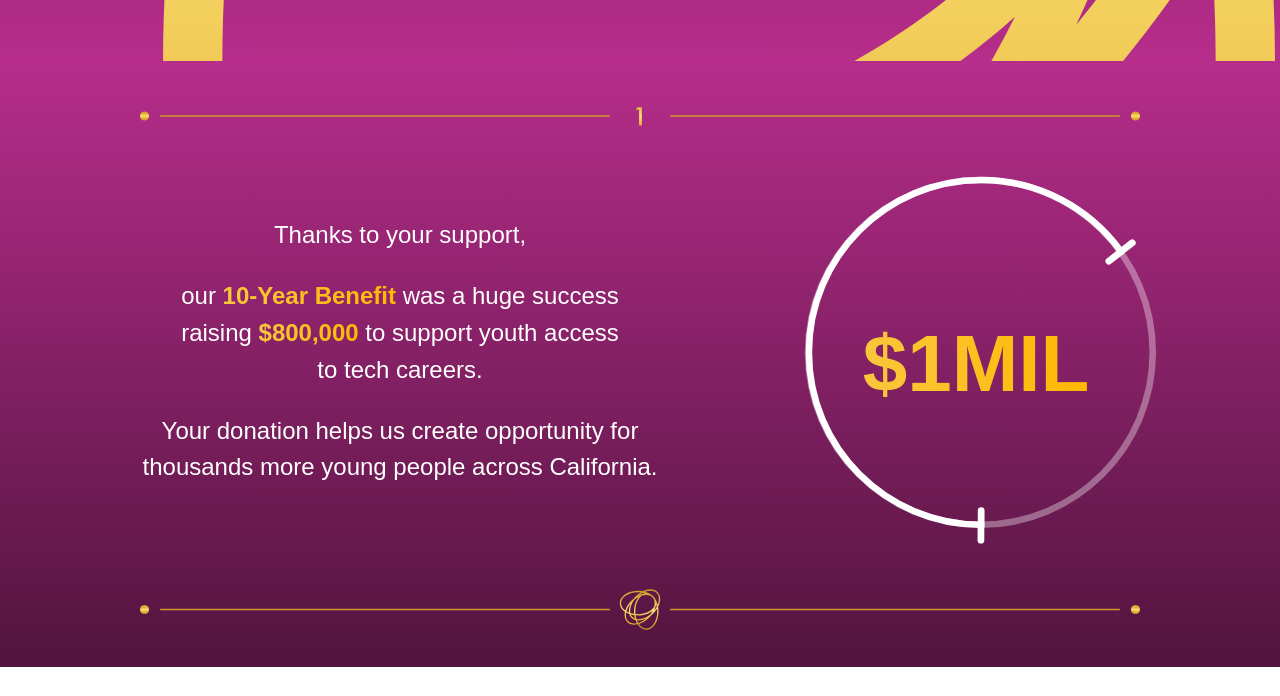
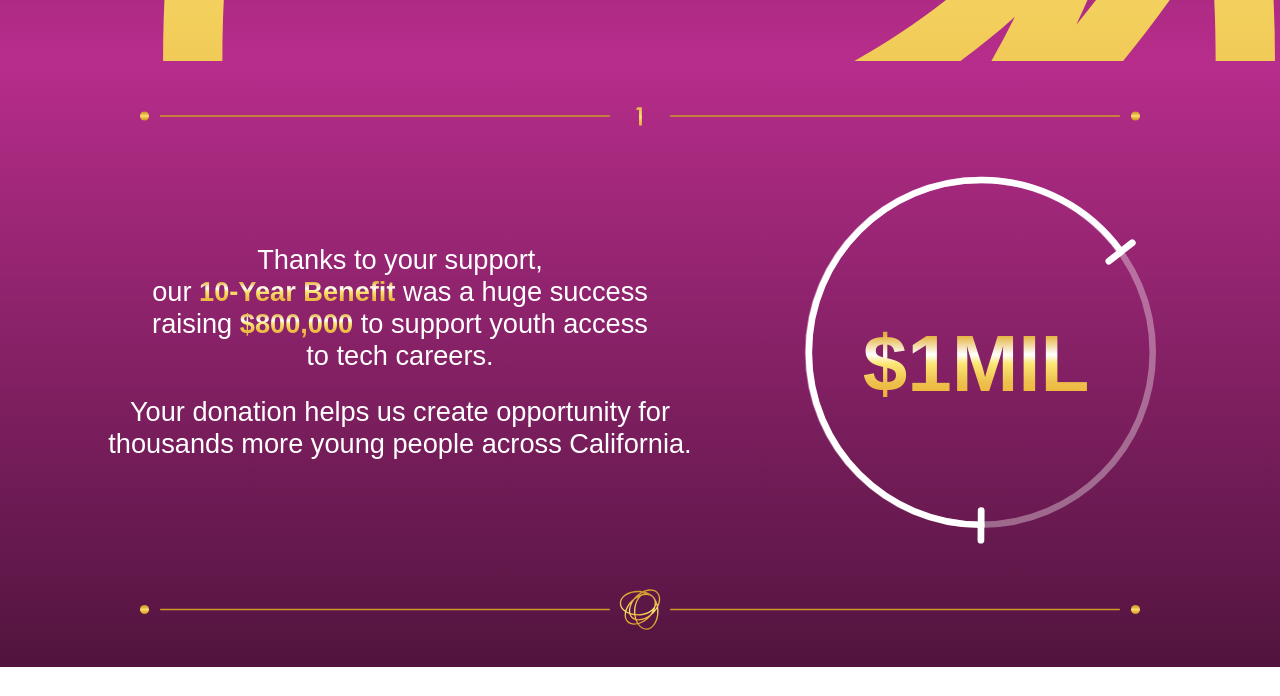
Before and after one commit to BizzNEST/BenefitLandingPage, a plain HTML site: page index.html in a window 1280 px wide. Shown: the part 610-1306 px from the top of the page. Drawn offline with nearby package versions, Linux system fonts and the light colour scheme; a web font is replaced by a local one.

Commit message:
feat(statbar): fixed the color gradient

```diff
--- a/index.html
+++ b/index.html
@@ -48,9 +48,7 @@
     <div class="statsbar-content">
       <!-- Text: initially hidden -->
       <div id="textBlock" class="text-container hidden">
-        <p>Thanks to your support,</p>
-        <p>
-          our <span class="highlight">10-Year Benefit</span> was a huge success<br/>
+        <p>Thanks to your support,<br>our <span class="highlight">10-Year Benefit</span> was a huge success<br/>
           raising <span class="highlight">$800,000</span> to support youth access<br/>
           to tech careers.
         </p>
--- a/statsbar.css
+++ b/statsbar.css
@@ -66,13 +66,21 @@
   transform: translate(-10%, -50%); /* slide right, keep vertical centered */
 }
 
-
 /* Circle content */
 .circle-text {
   position: absolute;
   font-size: 5rem;
   font-weight: bold;
-    background: linear-gradient(to right, #f9c73d, #ffb800);
+  background: linear-gradient(
+    180deg,
+    #ce9728 0%,
+    #e5b543 20%,
+    #ffffff 40%,
+    #fce674 50%,
+    #edc04d 70%,
+    #eeb538 85%,
+    #d19a29 100%
+  );
   -webkit-background-clip: text;
   -webkit-text-fill-color: transparent;
 }
@@ -81,8 +89,8 @@
 .text-container {
   flex: 1;
   text-align: center;
-    font-size: 1.5rem;
-    line-height: 2.3rem;
+  font-size: 1.7rem;
+  line-height: 2rem;
   opacity: 1;
   transition: all 1s ease;
   transform: translate(-20%);
@@ -100,7 +108,16 @@
 
 .highlight {
   font-weight: 700;
-    background: linear-gradient(to right, #f9c73d, #ffb800);
+  background: linear-gradient(
+    180deg,
+    #ce9728 0%,
+    #e5b543 20%,
+    #ffffff 40%,
+    #fce674 50%,
+    #edc04d 70%,
+    #eeb538 85%,
+    #d19a29 100%
+  );
   -webkit-background-clip: text;
   -webkit-text-fill-color: transparent;
 }
```
Lines whose indentation alone changed are shown as unchanged.
